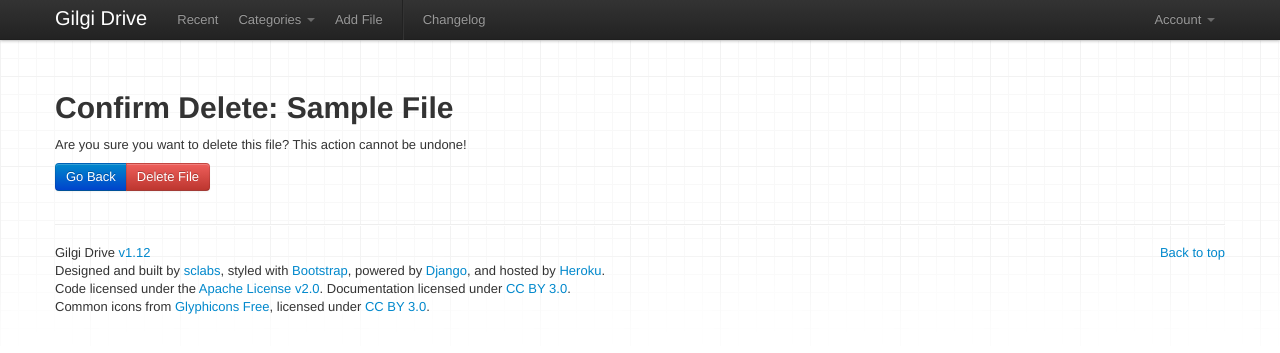
After one commit to sclabs/gilgidrive, a Django app: page /delete/1/ in a window 1280 px wide. The commit adds this page. Shown: the top 353 px of the page. Run offline with Django 3.2, Linux system fonts and the light colour scheme; a user stored in the database is signed in; tables that the repository leaves empty hold one stand-in row (values such as "Sample post"); some libraries are stand-ins or nearby versions.

Commit message:
added file delete functionality

```diff
--- a/drive/templates/changelog.html
+++ b/drive/templates/changelog.html
@@ -5,6 +5,11 @@
 {% block content %}
 
 <h1>Changelog</h1>
+
+<h2>v1.12<small> 4/18/13</small></h2>
+<ul>
+  <li>Added file deletion functionality.</li>
+</ul>
 
 <h2>v1.11<small> 4/18/13</small></h2>
 <ul>
--- /dev/null
+++ b/drive/templates/drive/file_confirm_delete.html
@@ -0,0 +1,18 @@
+{% extends "base.html" %}
+
+{% block title %}Confirm Delete: {{ object.title|title }}{% endblock %}
+
+{% block content %}
+
+<h1>Confirm Delete: {{ object.title|title }}</h1>
+
+<p>Are you sure you want to delete this file? This action cannot be undone!</p>
+
+<div class="btn-group">
+  <a class="btn btn-primary" href="{% url 'file' pk=object.pk %}">Go Back</a>
+  <form action="" method="post">{% csrf_token %}
+  <input class="btn btn-danger" type="submit" value="Delete File" />
+  </form>
+</div>
+
+{% endblock %}
--- a/drive/templates/drive/file_detail.html
+++ b/drive/templates/drive/file_detail.html
@@ -7,7 +7,10 @@
 <h1>{{ object.title }}
 {% if owned %}
 <small style="float:right;">
-<a class="btn btn-primary" href="{% url 'edit' pk=object.pk %}">Edit Torrent</a>
+<div class="btn-group">
+  <a class="btn btn-primary" href="{% url 'edit' pk=object.pk %}">Edit File</a>
+  <a class="btn btn-danger" href="{% url 'delete' pk=object.pk %}">Delete File</a>
+</div>
 </small>
 {% endif %}
 </h1>
--- a/drive/urls.py
+++ b/drive/urls.py
@@ -8,6 +8,7 @@ urlpatterns = patterns('drive.views',
     url(r'^category/(?P<name>\w+)/$', login_required(CategoryView.as_view()), name='category'),
     url(r'^add/$', login_required(AddView.as_view()), name='add'),
     url(r'^edit/(?P<pk>\d+)/$', login_required(EditView.as_view()), name='edit'),
+    url(r'^delete/(?P<pk>\d+)/$', login_required(DeleteView.as_view()), name='delete'),
     url(r'^file/(?P<pk>\d+)/$', login_required(FileView.as_view()), name='file'),
     url(r'^all/$', login_required(AllView.as_view()), name='all'),
     url(r'^changelog/$', ChangelogView.as_view(), name='changelog'),
--- a/drive/views.py
+++ b/drive/views.py
@@ -2,8 +2,10 @@ from django.views.generic.base import TemplateView
 from django.views.generic.detail import DetailView
 from django.views.generic.list import ListView
 from django.views.generic.edit import CreateView, UpdateView
+from django.views.generic.edit import DeleteView as GenericDeleteView
 from django.shortcuts import get_object_or_404
 from django.http import Http404, HttpResponseRedirect
+from django.core.urlresolvers import reverse_lazy
 
 from .models import Category, File
 from .forms import FileForm, SearchForm
@@ -122,6 +124,16 @@ class EditView(UpdateView):
         context['add_or_save'] = 'save'
         return context
 
+class DeleteView(GenericDeleteView):
+    model = File
+    success_url = reverse_lazy('recent')
+
+    def get(self, request, *args, **kwargs):
+        file = get_object_or_404(File, pk=self.kwargs['pk'])
+        if file.user != self.request.user:
+            raise Http404
+        return super(DeleteView, self).get(request, *args, **kwargs)
+
 class FileView(DetailView):
     model = File
 
--- a/gilgidrive/templates/includes/footer.html
+++ b/gilgidrive/templates/includes/footer.html
@@ -3,7 +3,7 @@
 <footer class="footer">
   <hr/>
   <p class="pull-right"><a href="#">Back to top</a></p>
-  <p>Gilgi Drive <a href="{% url 'changelog' %}">v1.11</a></p>
+  <p>Gilgi Drive <a href="{% url 'changelog' %}">v1.12</a></p>
   <p>Designed and built by <a href="http://sclabs.gilgi.org/">sclabs</a>, styled with <a href="http://twitter.github.com/bootstrap/">Bootstrap</a>, powered by <a href="https://www.djangoproject.com">Django</a>, and hosted by <a href="http://www.heroku.com">Heroku</a>.</p>
   <p>Code licensed under the <a href="http://www.apache.org/licenses/LICENSE-2.0" target="_blank">Apache License v2.0</a>. Documentation licensed under <a href="http://creativecommons.org/licenses/by/3.0/">CC BY 3.0</a>.</p>
   <p>Common icons from <a href="http://glyphicons.com">Glyphicons Free</a>, licensed under <a href="http://creativecommons.org/licenses/by/3.0/">CC BY 3.0</a>.</p>
```
